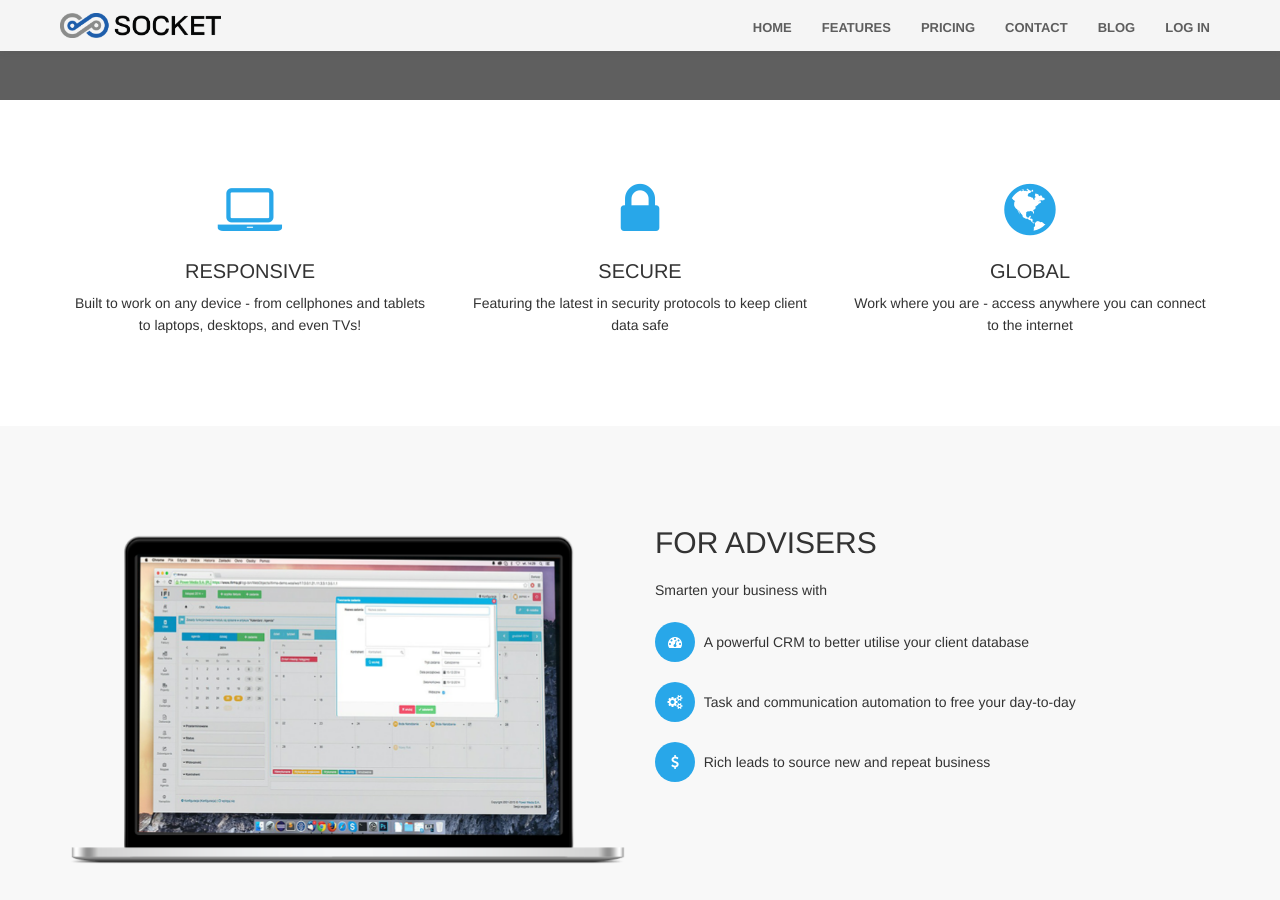
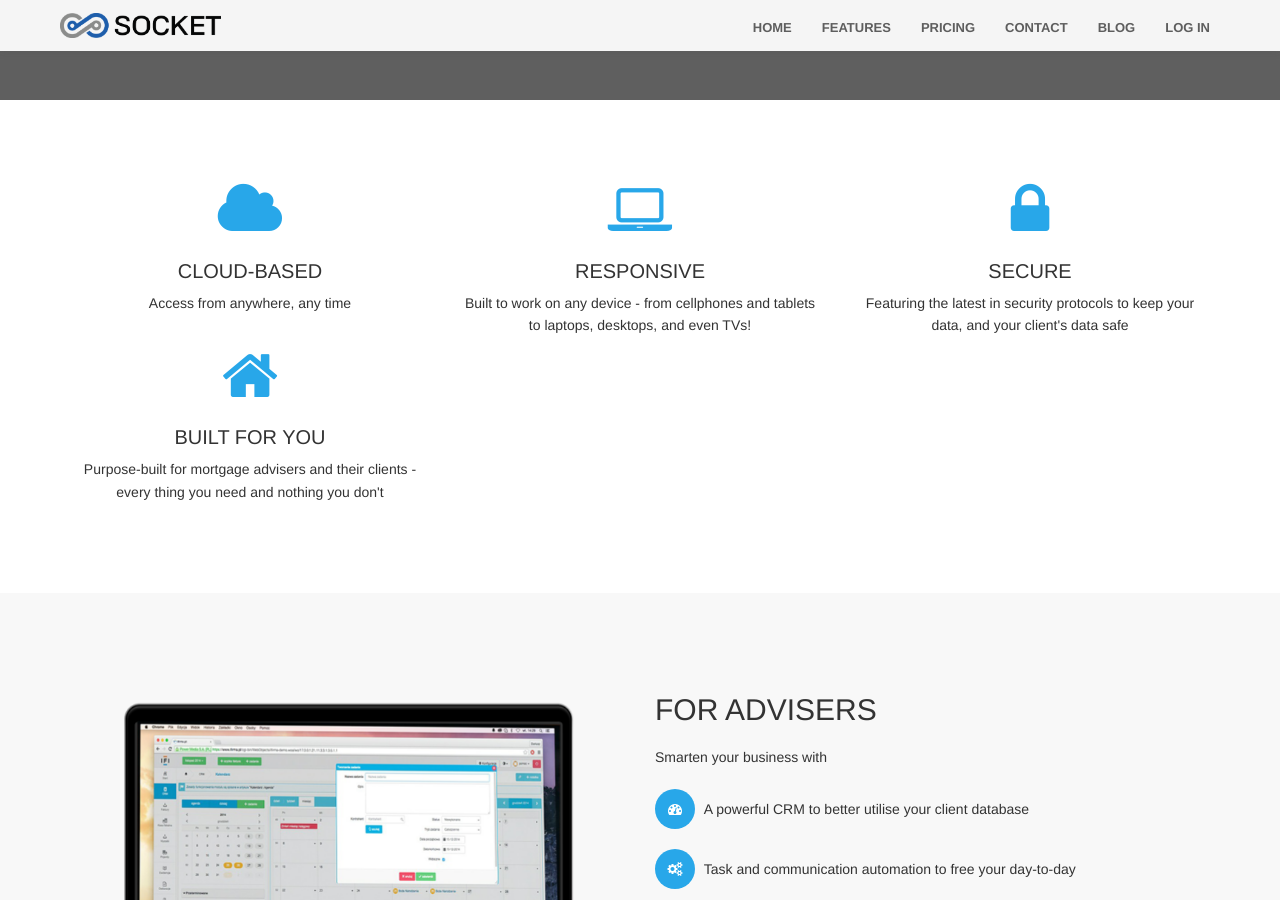
Before and after one commit to riceKernel/socket, a Jekyll site: the page built from index.html, in a window 1280 px wide and 900 px high, scrolled down 780 px. Built offline with Jekyll 4.4.1, drawn with Linux system fonts in a browser that asks for light colours.

Commit message:
Changing summary
s

```diff
--- a/_data/summary.yml
+++ b/_data/summary.yml
@@ -1,3 +1,9 @@
+- name: cloud-based
+  tagline: Cloud-based
+  blurb: >
+    Access from anywhere, any time
+  icon: fa-cloud
+
 - name: responsive
   tagline: Responsive
   blurb: >
@@ -7,11 +13,11 @@
 - name: secure
   tagline: Secure
   blurb: >
-    Featuring the latest in security protocols to keep client data safe
+    Featuring the latest in security protocols to keep your data, and your client's data safe
   icon: fa-lock
 
-- name: global
-  tagline: Global
+- name: built-for-you
+  tagline: Built for you
   blurb: >
-    Work where you are - access anywhere you can connect to the internet
-  icon: fa-globe
+    Purpose-built for mortgage advisers and their clients - every thing you need and nothing you don't
+  icon: fa-home
```
